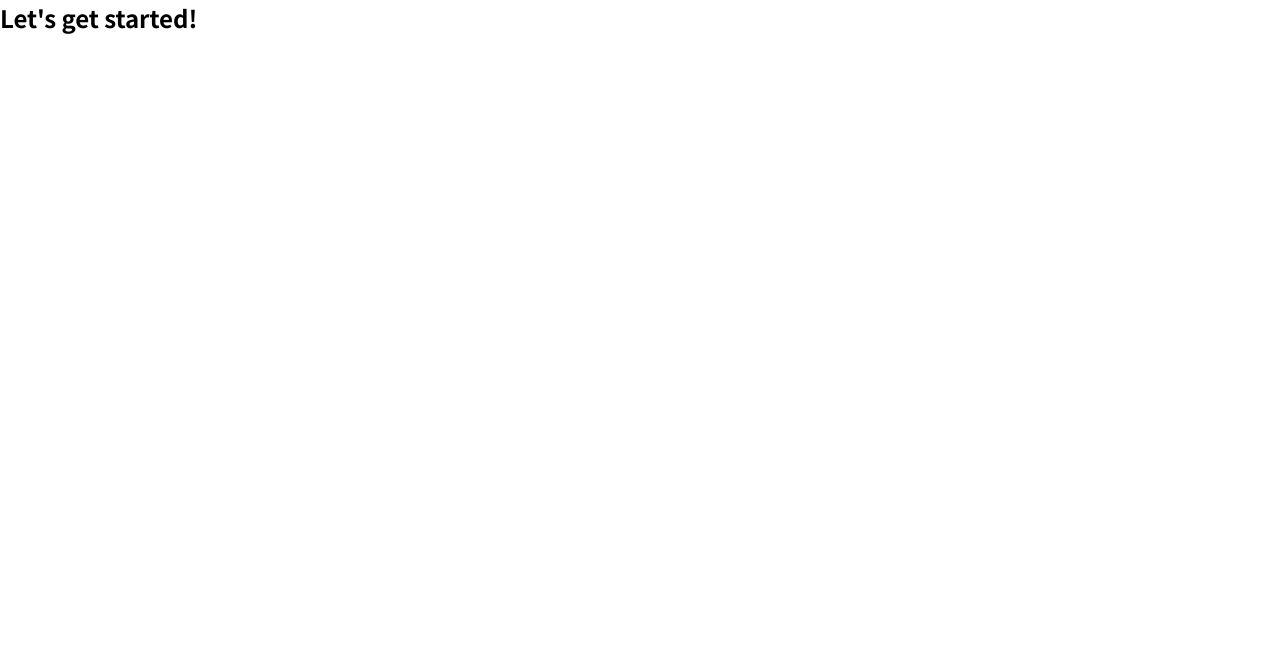
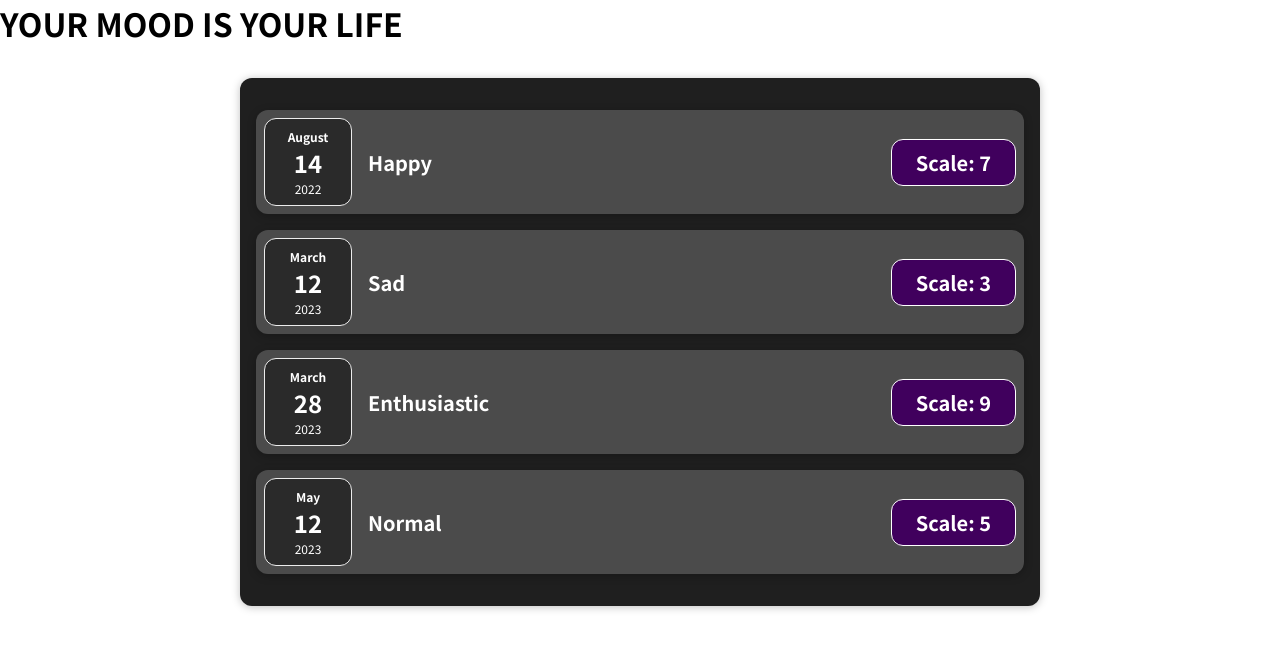
Before and after one commit to Luega/ReactMoodTracker, a React (Create React App) app: page / in a window 1280 px wide. Shown: the top 650 px of the page. Built offline with nearby package versions, Linux system fonts and the light colour scheme.

Commit message:
COMPONENTS:
created: MoodsContainer, MoodsItem, MoodsDate,
created: array of Moods in App.js,
created: CSS for each component using BEM

```diff
--- a/src/App.js
+++ b/src/App.js
@@ -1,7 +1,37 @@
+import MoodsContainer from "./components/MoodsContainer";
+
 function App() {
+  const moods = [
+    {
+      id: "e1",
+      title: "Happy",
+      value: 7,
+      date: new Date(2022, 7, 14),
+    },
+    {
+      id: "e2",
+      title: "Sad",
+      value: 3,
+      date: new Date(2023, 2, 12),
+    },
+    {
+      id: "e3",
+      title: "Enthusiastic",
+      value: 9,
+      date: new Date(2023, 2, 28),
+    },
+    {
+      id: "e4",
+      title: "Normal",
+      value: 5,
+      date: new Date(2023, 4, 12),
+    },
+  ];
+
   return (
     <div>
-      <h2>Let's get started!</h2>
+      <h1>YOUR MOOD IS YOUR LIFE</h1>
+      <MoodsContainer moods={moods} />
     </div>
   );
 }
--- /dev/null
+++ b/src/components/MoodDate.css
@@ -0,0 +1,26 @@
+.mood-date {
+    display: flex;
+    flex-direction: column;
+    width: 5.5rem;
+    height: 5.5rem;
+    border: 1px solid #ececec;
+    background-color: #2a2a2a;
+    color: white;
+    border-radius: 12px;
+    align-items: center;
+    justify-content: center;
+  }
+
+  .mood-date__month {
+    font-size: 0.75rem;
+    font-weight: bold;
+  }
+
+  .mood-date__year {
+    font-size: 0.75rem;
+  }
+
+  .mood-date__day {
+    font-size: 1.5rem;
+    font-weight: bold;
+  }
--- /dev/null
+++ b/src/components/MoodDate.js
@@ -0,0 +1,16 @@
+import React from "react";
+import "./MoodDate.css";
+
+export default function MoodDate(props) {
+  const year = props.date.getFullYear();
+  const month = props.date.toLocaleString("en-US", { month: "long" });
+  const day = props.date.toLocaleString("en-US", { day: "2-digit" });
+
+  return (
+    <div className="mood-date">
+      <div className="mood-date__month">{month}</div>
+      <div className="mood-date__day">{day}</div>
+      <div className="mood-date__year">{year}</div>
+    </div>
+  );
+}
--- /dev/null
+++ b/src/components/MoodItem.css
@@ -0,0 +1,56 @@
+.mood-item {
+  display: flex;
+  justify-content: space-between;
+  align-items: center;
+  box-shadow: 0 2px 8px rgba(0, 0, 0, 0.25);
+  padding: 0.5rem;
+  margin: 1rem 0;
+  border-radius: 12px;
+  background-color: #4b4b4b;
+}
+
+.mood-item__description {
+  display: flex;
+  flex-direction: column;
+  gap: 1rem;
+  align-items: flex-end;
+  flex-flow: column-reverse;
+  justify-content: flex-start;
+  flex: 1;
+}
+
+.mood-item h2 {
+  color: #3a3a3a;
+  font-size: 1rem;
+  flex: 1;
+  margin: 0 1rem;
+  color: white;
+}
+
+.mood-item__value {
+  font-size: 1rem;
+  font-weight: bold;
+  color: white;
+  background-color: #40005d;
+  border: 1px solid white;
+  padding: 0.5rem;
+  border-radius: 12px;
+}
+
+@media (min-width: 580px) {
+  .mood-item__description {
+    flex-direction: row;
+    align-items: center;
+    justify-content: flex-start;
+    flex: 1;
+  }
+
+  .mood-item__description h2 {
+    font-size: 1.25rem;
+  }
+
+  .mood-item__value {
+    font-size: 1.25rem;
+    padding: 0.5rem 1.5rem;
+  }
+}
--- /dev/null
+++ b/src/components/MoodItem.js
@@ -0,0 +1,15 @@
+import React from "react";
+import "./MoodItem.css";
+import MoodDate from "./MoodDate";
+
+export default function MoodItem(props) {
+  return (
+    <div className="mood-item">
+      <MoodDate date={props.date} />
+      <div className="mood-item__description">
+        <h2>{props.title}</h2>
+        <div className="mood-item__value">Scale: {props.value}</div>
+      </div>
+    </div>
+  );
+}
--- /dev/null
+++ b/src/components/MoodsContainer.css
@@ -0,0 +1,9 @@
+.moodsContainer {
+  padding: 1rem;
+  background-color: rgb(31, 31, 31);
+  margin: 2rem auto;
+  width: 50rem;
+  max-width: 95%;
+  border-radius: 12px;
+  box-shadow: 0 1px 8px rgba(0, 0, 0, 0.25);
+}
--- /dev/null
+++ b/src/components/MoodsContainer.js
@@ -0,0 +1,30 @@
+import React from "react";
+import "./MoodsContainer.css";
+import MoodItem from "./MoodItem";
+
+export default function MoodsContainer(props) {
+  return (
+    <div className="moodsContainer">
+      <MoodItem
+        title={props.moods[0].title}
+        value={props.moods[0].value}
+        date={props.moods[0].date}
+      />
+      <MoodItem
+        title={props.moods[1].title}
+        value={props.moods[1].value}
+        date={props.moods[1].date}
+      />
+      <MoodItem
+        title={props.moods[2].title}
+        value={props.moods[2].value}
+        date={props.moods[2].date}
+      />
+      <MoodItem
+        title={props.moods[3].title}
+        value={props.moods[3].value}
+        date={props.moods[3].date}
+      />
+    </div>
+  );
+}
```
